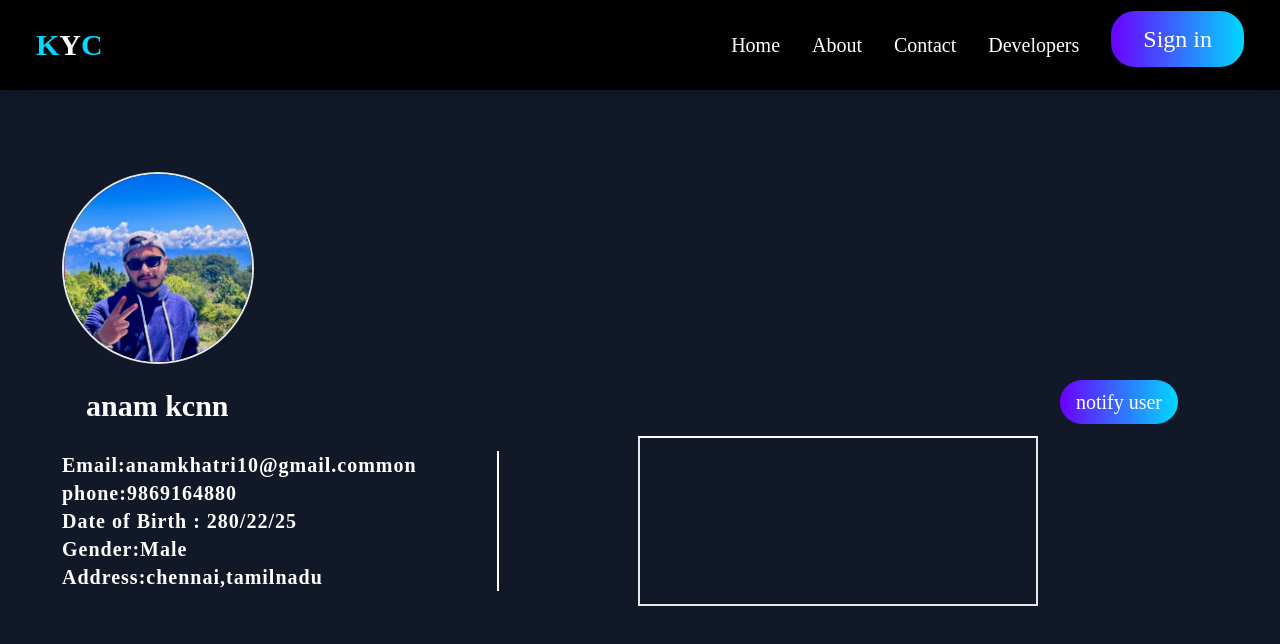
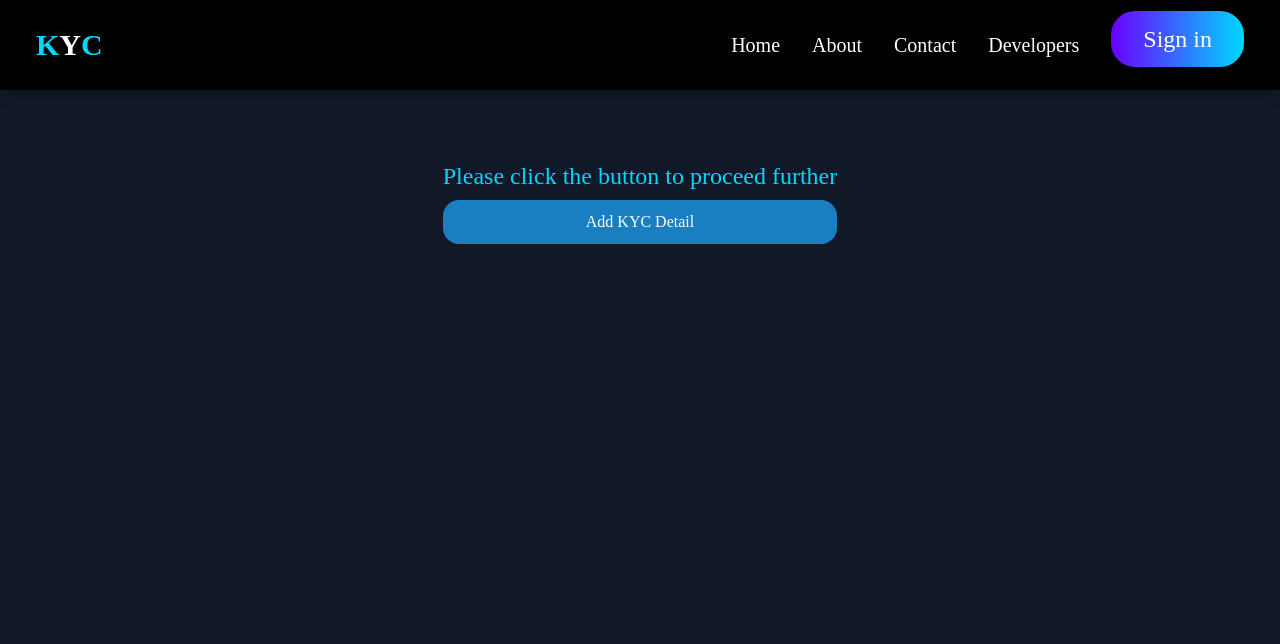
Before and after one commit to anamkc/ekyc-frontend, a Next.js app: page /dashboard in a window 1280 px wide. Shown: the top 644 px of the page. Built offline with nearby package versions, Linux system fonts and the light colour scheme; no server answers; sample sign-in values are in the browser's storage.

Commit message:
bug: fix dashboard page.tsx

```diff
--- a/src/app/dashboard/page.tsx
+++ b/src/app/dashboard/page.tsx
@@ -18,7 +18,7 @@ const Dashboard = () => {
 
   const router = useRouter();
 
-  const [hasKyc, setHasKyc] = useState(false);
+  const [hasKyc, setHasKyc] = useState(true);
 
   return (
     <div className="mt-[160px]">
```
Also changed, not shown: 1 other file (tests, documents, lock files or other folders).
